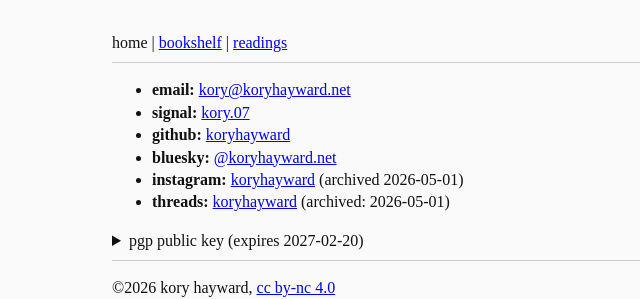
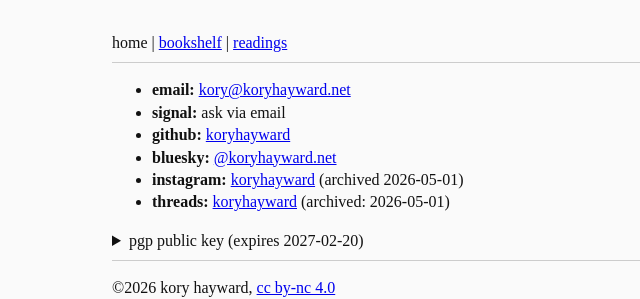
Before and after one commit to koryhayward/koryhayward.github.io, a Jekyll site: the page built from index.md, in a window 1280 px wide. Shown: the top 299 px of the page, without its empty margins (153-793 px from the left). Built offline with Jekyll 4.4.1, drawn with Linux system fonts in a browser that asks for light colours.

Commit message:
minor edits

```diff
--- a/index.md
+++ b/index.md
@@ -4,7 +4,7 @@ title: "kory hayward"
 ---
 
 - **email:** [kory@koryhayward.net](mailto:kory@koryhayward.net)
-- **signal:** [kory.07](https://signal.me/#eu/_pmerHTLt_t9tO-zq92fDGMLB0HceQiPQMU1Tz0WWJv1L3SGObxGhpNEqDyio4aN)
+- **signal:** ask via email
 - **github:** [koryhayward](https://github.com/koryhayward/){:rel="me"}
 - **bluesky:** [@koryhayward.net](https://bsky.app/profile/koryhayward.net){:rel="me"}
 - **instagram:** [koryhayward](https://www.instagram.com/koryhayward) (archived 2026-05-01)
```
